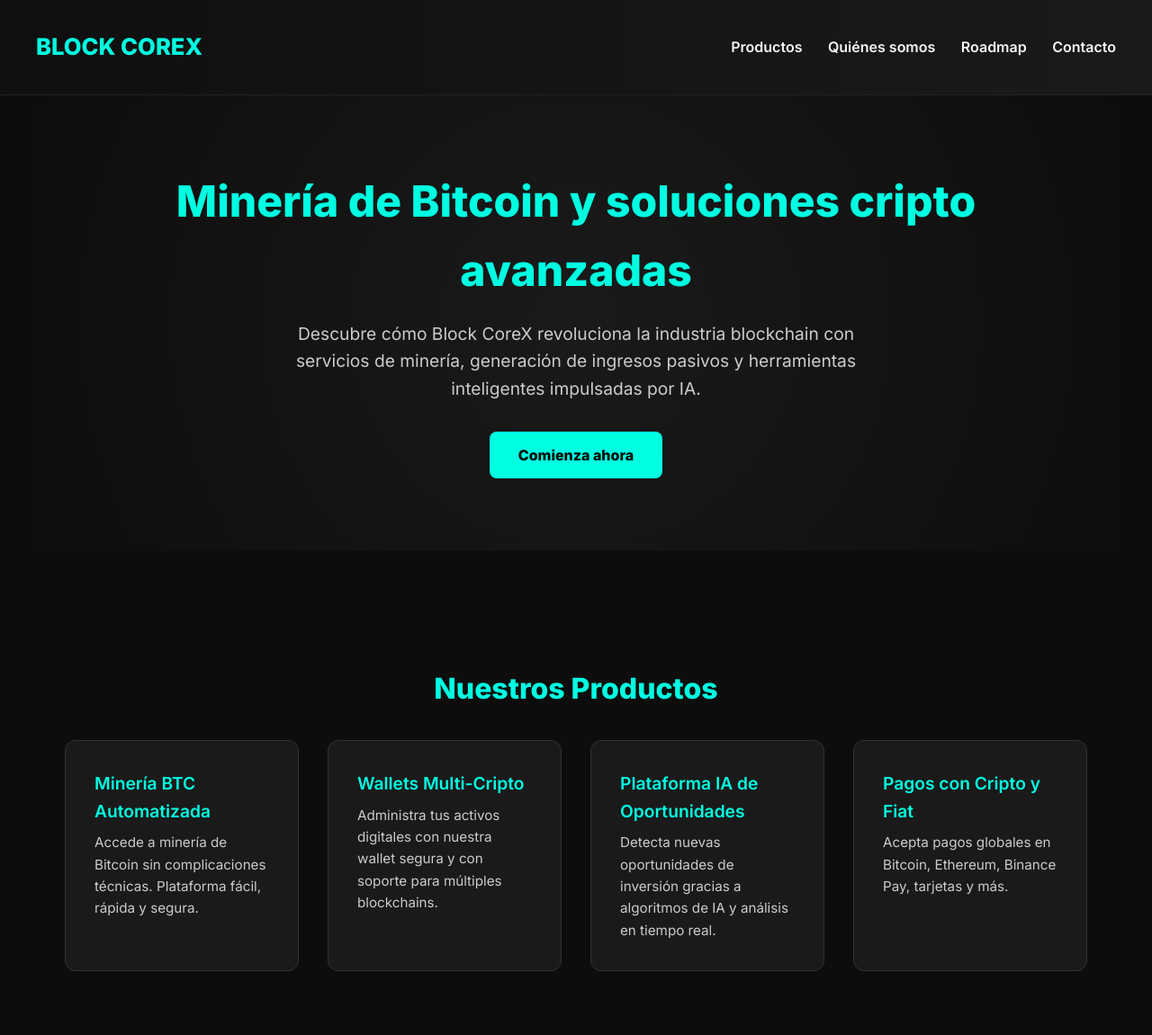
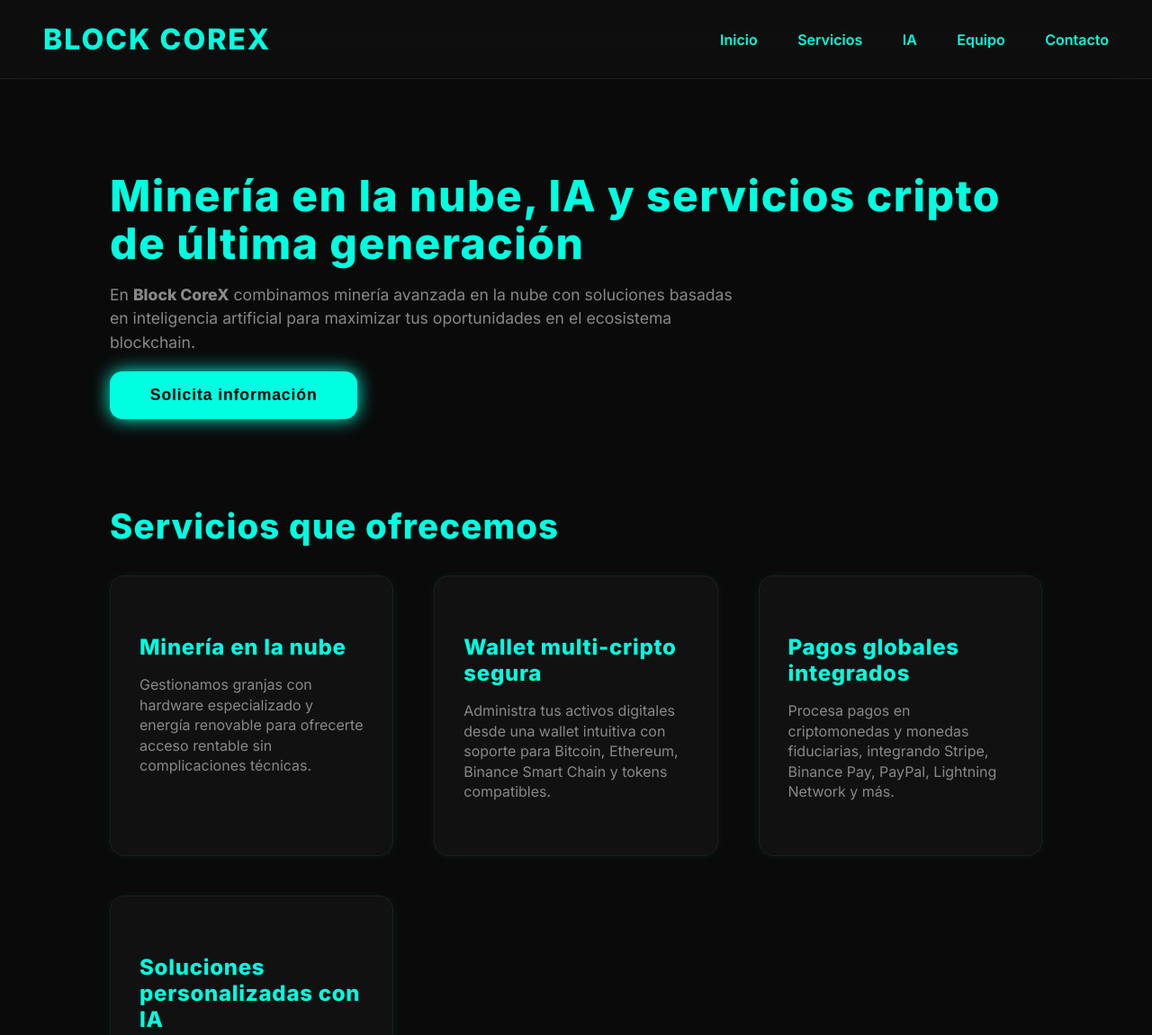
Before and after one commit to Tosam25/BlockCoreX.com, a plain HTML site: page index.html in a window 1280 px wide. Shown: the top 1151 px of the page at 90% size. Drawn offline with Linux system fonts and the light colour scheme.

Commit message:
Actualización del landing page

```diff
--- a/index.html
+++ b/index.html
@@ -2,223 +2,353 @@
 <html lang="es">
 <head>
 <meta charset="UTF-8" />
-  <meta name="viewport" content="width=device-width, initial-scale=1.0" />
-  <title>Block CoreX | Plataforma de Minería y Criptoactivos</title>
-  <meta name="description" content="Block CoreX es una empresa de tecnología blockchain especializada en minería de Bitcoin, activos digitales y soluciones financieras descentralizadas." />
-  <link href="https://fonts.googleapis.com/css2?family=Inter:wght@400;600;800&display=swap" rel="stylesheet">
+<meta name="viewport" content="width=device-width, initial-scale=1" />
+<title>Block CoreX | Minería en la nube, IA y servicios cripto</title>
+<meta name="description" content="Block CoreX: Plataforma profesional de minería en la nube, pagos digitales, y soluciones con inteligencia artificial aplicadas al ecosistema blockchain." />
+<link href="https://fonts.googleapis.com/css2?family=Inter:wght@400;600;800&display=swap" rel="stylesheet" />
 <style>
-    * {
+  /* Variables y base */
+  :root {
+    --bg: #0a0a0a;
+    --text: #f0f0f0;
+    --accent: #00ffe0;
+    --muted: #888;
+    --card-bg: #111;
+    --border-color: #1e1e1e;
+    --transition: 0.6s cubic-bezier(0.4, 0, 0.2, 1);
+  }
+  *, *::before, *::after {
     box-sizing: border-box;
-      margin: 0;
-      padding: 0;
-      font-family: 'Inter', sans-serif;
   }
   body {
-      background-color: #0d0d0d;
-      color: #f5f5f5;
-      line-height: 1.6;
+    margin: 0; padding: 0;
+    font-family: 'Inter', sans-serif;
+    background-color: var(--bg);
+    color: var(--text);
+    min-height: 100vh;
+    display: flex;
+    flex-direction: column;
+    scroll-behavior: smooth;
+  }
+  a {
+    color: var(--accent);
+    text-decoration: none;
+  }
+  a:hover {
+    text-decoration: underline;
   }
   header {
-      padding: 2rem;
-      background: linear-gradient(90deg, #0f0f0f, #1a1a1a);
-      border-bottom: 1px solid #222;
-    }
-    nav {
+    position: sticky;
+    top: 0;
+    background: #101010cc;
+    backdrop-filter: saturate(180%) blur(20px);
+    z-index: 999;
     display: flex;
     justify-content: space-between;
     align-items: center;
-      max-width: 1200px;
-      margin: 0 auto;
+    padding: 1.5rem 3rem;
+    border-bottom: 1px solid var(--border-color);
   }
   .logo {
-      font-size: 1.6rem;
     font-weight: 800;
-      color: #00ffe1;
+    font-size: 2rem;
+    letter-spacing: 2px;
+    color: var(--accent);
+    user-select: none;
   }
-    .nav-links a {
-      color: #f5f5f5;
-      margin-left: 1.5rem;
-      text-decoration: none;
+  nav a {
+    margin-left: 2.5rem;
     font-weight: 600;
-      transition: color 0.2s ease;
+    font-size: 1rem;
+    position: relative;
+    transition: color 0.3s ease;
   }
-    .nav-links a:hover {
-      color: #00ffe1;
+  nav a::after {
+    content: "";
+    position: absolute;
+    left: 0; bottom: -4px;
+    width: 0%;
+    height: 2px;
+    background: var(--accent);
+    transition: width 0.3s ease;
   }
-    .hero {
-      padding: 5rem 2rem;
-      text-align: center;
-      background: radial-gradient(circle at center, #1a1a1a, #0d0d0d);
+  nav a:hover::after {
+    width: 100%;
   }
-    .hero h1 {
-      font-size: 3rem;
-      font-weight: 800;
-      color: #00ffe1;
-    }
-    .hero p {
-      margin-top: 1rem;
-      font-size: 1.2rem;
-      color: #ccc;
-      max-width: 700px;
-      margin-left: auto;
-      margin-right: auto;
-    }
-    .cta-button {
-      margin-top: 2rem;
-      padding: 1rem 2rem;
-      background-color: #00ffe1;
-      color: #000;
-      font-weight: bold;
-      font-size: 1rem;
-      border: none;
-      border-radius: 8px;
-      cursor: pointer;
-      transition: background 0.3s ease;
-    }
-    .cta-button:hover {
-      background-color: #00cbb8;
+
+  main {
+    flex: 1;
+    max-width: 1100px;
+    margin: 0 auto;
+    padding: 4rem 2rem 6rem 2rem;
+    scroll-margin-top: 90px;
   }
   section {
-      padding: 4rem 2rem;
-      max-width: 1200px;
+    margin-bottom: 6rem;
+    opacity: 0;
+    transform: translateY(30px);
+    transition: opacity 0.8s ease, transform 0.8s ease;
+  }
+  section.visible {
+    opacity: 1;
+    transform: translateY(0);
+  }
+  h1, h2, h3 {
+    font-weight: 800;
+    color: var(--accent);
+    margin-bottom: 1rem;
+    letter-spacing: 0.03em;
+  }
+  h1 {
+    font-size: 3rem;
+    line-height: 1.1;
+  }
+  h2 {
+    font-size: 2.4rem;
+  }
+  h3 {
+    font-size: 1.5rem;
+  }
+  p {
+    color: var(--muted);
+    font-size: 1.1rem;
+    max-width: 700px;
+    margin-bottom: 1.2rem;
+    line-height: 1.5;
+  }
+
+  .btn-primary {
+    background: var(--accent);
+    color: #000;
+    padding: 1rem 2.8rem;
+    font-weight: 700;
+    border: none;
+    border-radius: 14px;
+    cursor: pointer;
+    transition: background-color 0.3s ease;
+    box-shadow: 0 0 20px var(--accent);
+    letter-spacing: 0.05em;
+    font-size: 1.1rem;
+    user-select: none;
+  }
+  .btn-primary:hover {
+    background: #00ccb8;
+    box-shadow: 0 0 30px #00ccb8;
+  }
+
+  /* Grid para servicios y equipo */
+  .grid-4 {
+    display: grid;
+    grid-template-columns: repeat(auto-fit,minmax(260px,1fr));
+    gap: 2.8rem;
+    margin-top: 2rem;
+  }
+  .card {
+    background: var(--card-bg);
+    border-radius: 16px;
+    padding: 2.5rem 2rem;
+    border: 1px solid var(--border-color);
+    box-shadow: 0 0 10px rgba(0,255,224,0.07);
+    transition: transform 0.4s ease, box-shadow 0.4s ease;
+  }
+  .card:hover {
+    transform: translateY(-12px);
+    box-shadow: 0 10px 40px rgba(0,255,224,0.25);
+  }
+  .card h3 {
+    margin-bottom: 0.6rem;
+    color: var(--accent);
+  }
+  .card p {
+    color: var(--muted);
+    font-size: 1rem;
+    line-height: 1.4;
+  }
+
+  /* Formulario contacto */
+  form {
+    max-width: 420px;
     margin: 0 auto;
+    display: flex;
+    flex-direction: column;
+    gap: 1.4rem;
   }
-    .features, .about, .roadmap, .contact {
-      margin-top: 4rem;
+  input[type="email"] {
+    padding: 1.2rem 1.5rem;
+    border-radius: 10px;
+    border: 1px solid var(--border-color);
+    background: #121212;
+    color: var(--text);
+    font-size: 1rem;
+    outline-offset: 2px;
+    transition: border-color 0.3s ease;
   }
-    .section-title {
-      font-size: 2rem;
+  input[type="email"]::placeholder {
+    color: var(--muted);
+  }
+  input[type="email"]:focus {
+    border-color: var(--accent);
+  }
+  input[type="submit"] {
+    background: var(--accent);
+    border: none;
     font-weight: 700;
-      margin-bottom: 2rem;
+    color: #000;
+    padding: 1.2rem;
+    border-radius: 12px;
+    cursor: pointer;
+    transition: background 0.3s ease, box-shadow 0.3s ease;
+    font-size: 1.1rem;
+    box-shadow: 0 0 20px var(--accent);
+    letter-spacing: 0.04em;
+    user-select: none;
+  }
+  input[type="submit"]:hover {
+    background: #00ccb8;
+    box-shadow: 0 0 35px #00ccb8;
+  }
+
+  /* Footer */
+  footer {
     text-align: center;
-      color: #00ffe1;
+    padding: 2rem;
+    background: #101010;
+    border-top: 1px solid var(--border-color);
+    font-size: 0.9rem;
+    color: var(--muted);
   }
-    .features-grid {
-      display: grid;
-      grid-template-columns: repeat(auto-fit, minmax(250px, 1fr));
-      gap: 2rem;
+
+  /* Responsive */
+  @media (max-width: 600px) {
+    header {
+      padding: 1rem 1.5rem;
     }
-    .feature-card {
-      background-color: #1a1a1a;
-      padding: 2rem;
-      border-radius: 12px;
-      border: 1px solid #333;
-      transition: transform 0.2s ease;
-    }
-    .feature-card:hover {
-      transform: translateY(-5px);
-    }
-    .feature-title {
-      font-size: 1.2rem;
-      color: #00ffe1;
-      margin-bottom: 0.5rem;
-      font-weight: 600;
-    }
-    .feature-desc {
-      color: #ccc;
-      font-size: 0.95rem;
-    }
-    footer {
-      padding: 3rem 2rem;
-      background-color: #111;
-      text-align: center;
-      border-top: 1px solid #222;
-    }
-    footer p {
-      color: #777;
+    nav a {
+      margin-left: 1.2rem;
       font-size: 0.9rem;
     }
-    .email-form input[type=email] {
-      padding: 1rem;
-      width: 100%;
-      max-width: 400px;
-      border: none;
-      border-radius: 8px;
-      margin-top: 1rem;
-      margin-bottom: 1rem;
+    h1 {
+      font-size: 2.2rem;
     }
-    .email-form button {
-      padding: 1rem 2rem;
-      background-color: #00ffe1;
-      color: #000;
-      border: none;
-      border-radius: 8px;
-      font-weight: bold;
-      cursor: pointer;
+    h2 {
+      font-size: 1.8rem;
     }
-    .email-form button:hover {
-      background-color: #00cbb8;
+    .grid-4 {
+      grid-template-columns: 1fr;
+    }
   }
 </style>
 </head>
 <body>
+
 <header>
+  <div class="logo">BLOCK COREX</div>
   <nav>
-      <div class="logo">BLOCK COREX</div>
-      <div class="nav-links">
-        <a href="#features">Productos</a>
-        <a href="#about">Quiénes somos</a>
-        <a href="#roadmap">Roadmap</a>
-        <a href="#contact">Contacto</a>
-      </div>
+    <a href="#inicio">Inicio</a>
+    <a href="#servicios">Servicios</a>
+    <a href="#ia">IA</a>
+    <a href="#equipo">Equipo</a>
+    <a href="#contacto">Contacto</a>
   </nav>
 </header>
 
-  <section class="hero">
-    <h1>Minería de Bitcoin y soluciones cripto avanzadas</h1>
-    <p>Descubre cómo Block CoreX revoluciona la industria blockchain con servicios de minería, generación de ingresos pasivos y herramientas inteligentes impulsadas por IA.</p>
-    <button class="cta-button">Comienza ahora</button>
+<main>
+
+<section id="inicio" class="animate-on-scroll">
+  <h1>Minería en la nube, IA y servicios cripto de última generación</h1>
+  <p>En <strong>Block CoreX</strong> combinamos minería avanzada en la nube con soluciones basadas en inteligencia artificial para maximizar tus oportunidades en el ecosistema blockchain.</p>
+  <button class="btn-primary" onclick="document.getElementById('contacto').scrollIntoView({behavior:'smooth'})">Solicita información</button>
 </section>
 
-  <section id="features" class="features">
-    <h2 class="section-title">Nuestros Productos</h2>
-    <div class="features-grid">
-      <div class="feature-card">
-        <h3 class="feature-title">Minería BTC Automatizada</h3>
-        <p class="feature-desc">Accede a minería de Bitcoin sin complicaciones técnicas. Plataforma fácil, rápida y segura.</p>
+<section id="servicios" class="animate-on-scroll">
+  <h2>Servicios que ofrecemos</h2>
+  <div class="grid-4">
+    <div class="card">
+      <h3>Minería en la nube</h3>
+      <p>Gestionamos granjas con hardware especializado y energía renovable para ofrecerte acceso rentable sin complicaciones técnicas.</p>
     </div>
-      <div class="feature-card">
-        <h3 class="feature-title">Wallets Multi-Cripto</h3>
-        <p class="feature-desc">Administra tus activos digitales con nuestra wallet segura y con soporte para múltiples blockchains.</p>
+    <div class="card">
+      <h3>Wallet multi-cripto segura</h3>
+      <p>Administra tus activos digitales desde una wallet intuitiva con soporte para Bitcoin, Ethereum, Binance Smart Chain y tokens compatibles.</p>
     </div>
-      <div class="feature-card">
-        <h3 class="feature-title">Plataforma IA de Oportunidades</h3>
-        <p class="feature-desc">Detecta nuevas oportunidades de inversión gracias a algoritmos de IA y análisis en tiempo real.</p>
+    <div class="card">
+      <h3>Pagos globales integrados</h3>
+      <p>Procesa pagos en criptomonedas y monedas fiduciarias, integrando Stripe, Binance Pay, PayPal, Lightning Network y más.</p>
     </div>
-      <div class="feature-card">
-        <h3 class="feature-title">Pagos con Cripto y Fiat</h3>
-        <p class="feature-desc">Acepta pagos globales en Bitcoin, Ethereum, Binance Pay, tarjetas y más.</p>
+    <div class="card">
+      <h3>Soluciones personalizadas con IA</h3>
+      <p>Usamos inteligencia artificial para análisis predictivo, automatización, soporte inteligente y generación de alertas personalizadas.</p>
     </div>
   </div>
 </section>
 
-  <section id="about" class="about">
-    <h2 class="section-title">¿Quiénes somos?</h2>
-    <p>Block CoreX es una empresa de tecnología financiera centrada en la innovación blockchain. Nuestro equipo combina expertos en desarrollo de software, economía digital e inteligencia artificial. Buscamos democratizar el acceso a servicios financieros a través de soluciones confiables, escalables y seguras.</p>
+<section id="ia" class="animate-on-scroll">
+  <h2>Inteligencia Artificial integrada en Block CoreX</h2>
+  <p>La IA es el núcleo de nuestra innovación:</p>
+  <ul style="max-width:700px; margin: 0 auto 2.5rem auto; list-style-type: none; padding-left: 0; color: var(--muted); font-size: 1.1rem;">
+    <li>✔ Análisis en tiempo real de tendencias y oportunidades de mercado.</li>
+    <li>✔ Optimización continua de la minería para maximizar ganancias.</li>
+    <li>✔ Soporte 24/7 con bots inteligentes y asistentes virtuales.</li>
+    <li>✔ Informes y alertas personalizadas para cada usuario.</li>
+  </ul>
+  <p style="max-width:700px; margin: 0 auto; color: var(--muted); font-size: 1.1rem;">Trabajamos con GPT, LLaMA, Groq y Stable Diffusion para mantener la vanguardia tecnológica.</p>
 </section>
 
-  <section id="roadmap" class="roadmap">
-    <h2 class="section-title">Nuestro Roadmap</h2>
-    <ul>
-      <li><strong>Q3 2025:</strong> Lanzamiento de la plataforma de minería BTC.</li>
-      <li><strong>Q4 2025:</strong> Integración con wallets y pagos internacionales.</li>
-      <li><strong>Q1 2026:</strong> Inteligencia artificial para predicción de oportunidades cripto.</li>
-      <li><strong>Q2 2026:</strong> Expansión global con soporte 24/7.</li>
-    </ul>
+<section id="equipo" class="animate-on-scroll">
+  <h2>Conoce a nuestro equipo y filosofía</h2>
+  <p style="max-width:700px; margin: 0 auto 2rem auto; color: var(--muted); font-size: 1.1rem;">
+    Somos un equipo multidisciplinario con experiencia en blockchain, inteligencia artificial, finanzas descentralizadas y desarrollo de software.
+  </p>
+  <div class="grid-4">
+    <div class="card">
+      <h3>Carlo M.</h3>
+      <p>CEO y visionario con más de 10 años en desarrollo fintech y blockchain.</p>
+    </div>
+    <div class="card">
+      <h3>Laura G.</h3>
+      <p>Experta en IA y modelos de lenguaje, lidera innovación y desarrollo.</p>
+    </div>
+    <div class="card">
+      <h3>Daniel R.</h3>
+      <p>Ingeniero blockchain, responsable de seguridad y arquitectura.</p>
+    </div>
+    <div class="card">
+      <h3>Equipo global</h3>
+      <p>Colaboradores en 5 países, comprometidos con la descentralización y la transparencia.</p>
+    </div>
+  </div>
 </section>
 
-  <section id="contact" class="contact">
-    <h2 class="section-title">Contáctanos</h2>
-    <p>¿Listo para comenzar o tienes dudas? Déjanos tu correo y te contactaremos.</p>
-    <form class="email-form">
-      <input type="email" placeholder="blockcorecontact@gmail.com" required>
-      <br>
-      <button type="submit">Enviar</button>
+<section id="contacto" class="animate-on-scroll" style="text-align:center;">
+  <h2>Contacto y acceso anticipado</h2>
+  <p style="max-width:600px; margin: 0 auto 1.5rem auto; color: var(--muted); font-size: 1.1rem;">
+    Sé de los primeros en acceder a nuestra plataforma y recibir noticias exclusivas.
+  </p>
+  <form onsubmit="alert('¡Gracias por contactar a Block CoreX!'); return false;">
+    <input type="email" placeholder="tu@email.com" required aria-label="Correo electrónico" />
+    <input type="submit" value="Enviar" />
   </form>
 </section>
 
+</main>
+
 <footer>
-    <p>&copy; 2025 Block CoreX. Todos los derechos reservados.</p>
+  &copy; 2025 Block CoreX. Todos los derechos reservados.
 </footer>
+
+<script>
+  // Animaciones al hacer scroll: agrega clase .visible cuando el elemento entra en viewport
+  const animateEls = document.querySelectorAll('.animate-on-scroll');
+  const observer = new IntersectionObserver(entries => {
+    entries.forEach(entry => {
+      if(entry.isIntersecting) {
+        entry.target.classList.add('visible');
+        observer.unobserve(entry.target);
+      }
+    });
+  }, {threshold: 0.2});
+  animateEls.forEach(el => observer.observe(el));
+</script>
+
 </body>
 </html>
```
Lines whose indentation alone changed are shown as unchanged.
